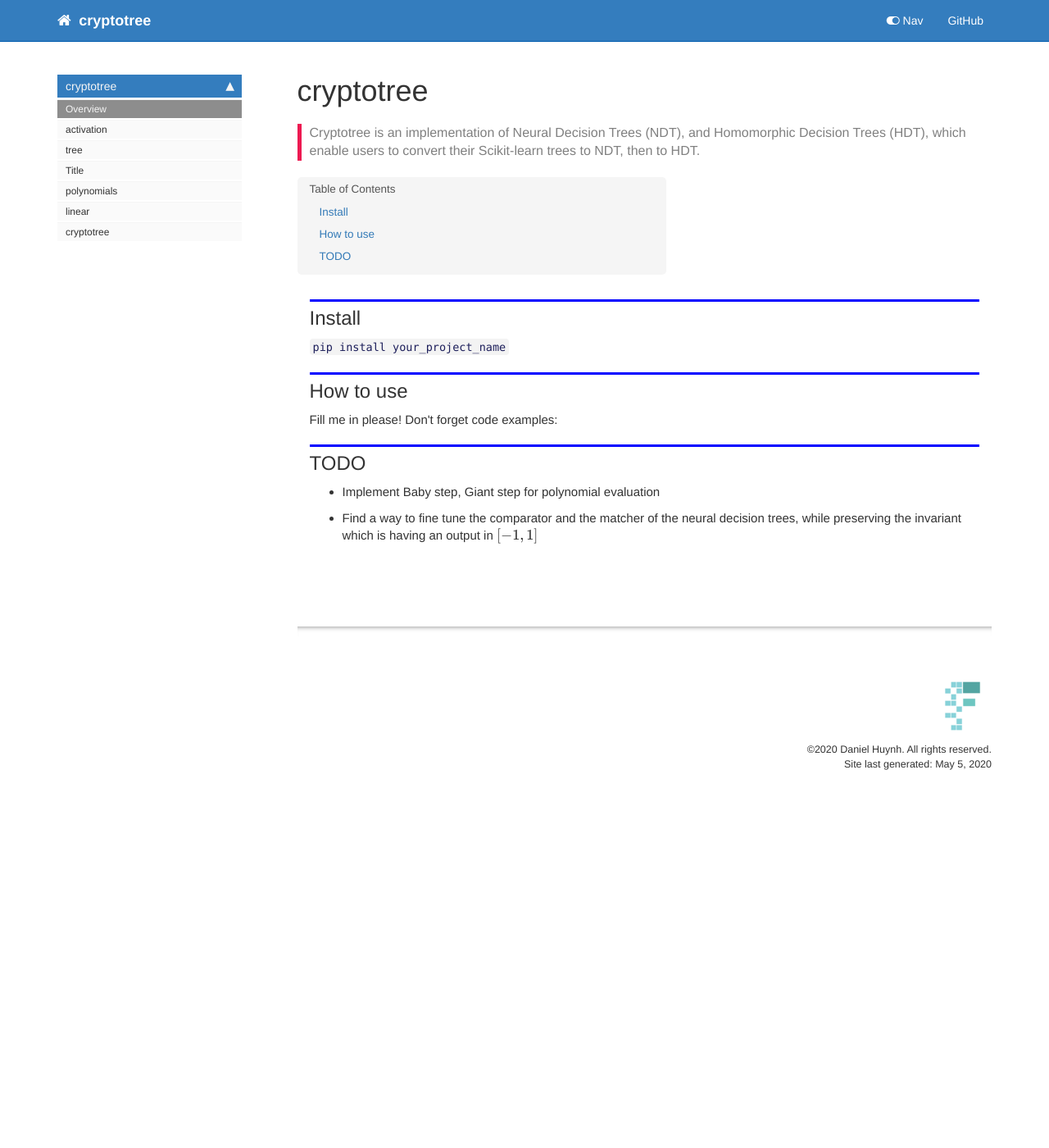
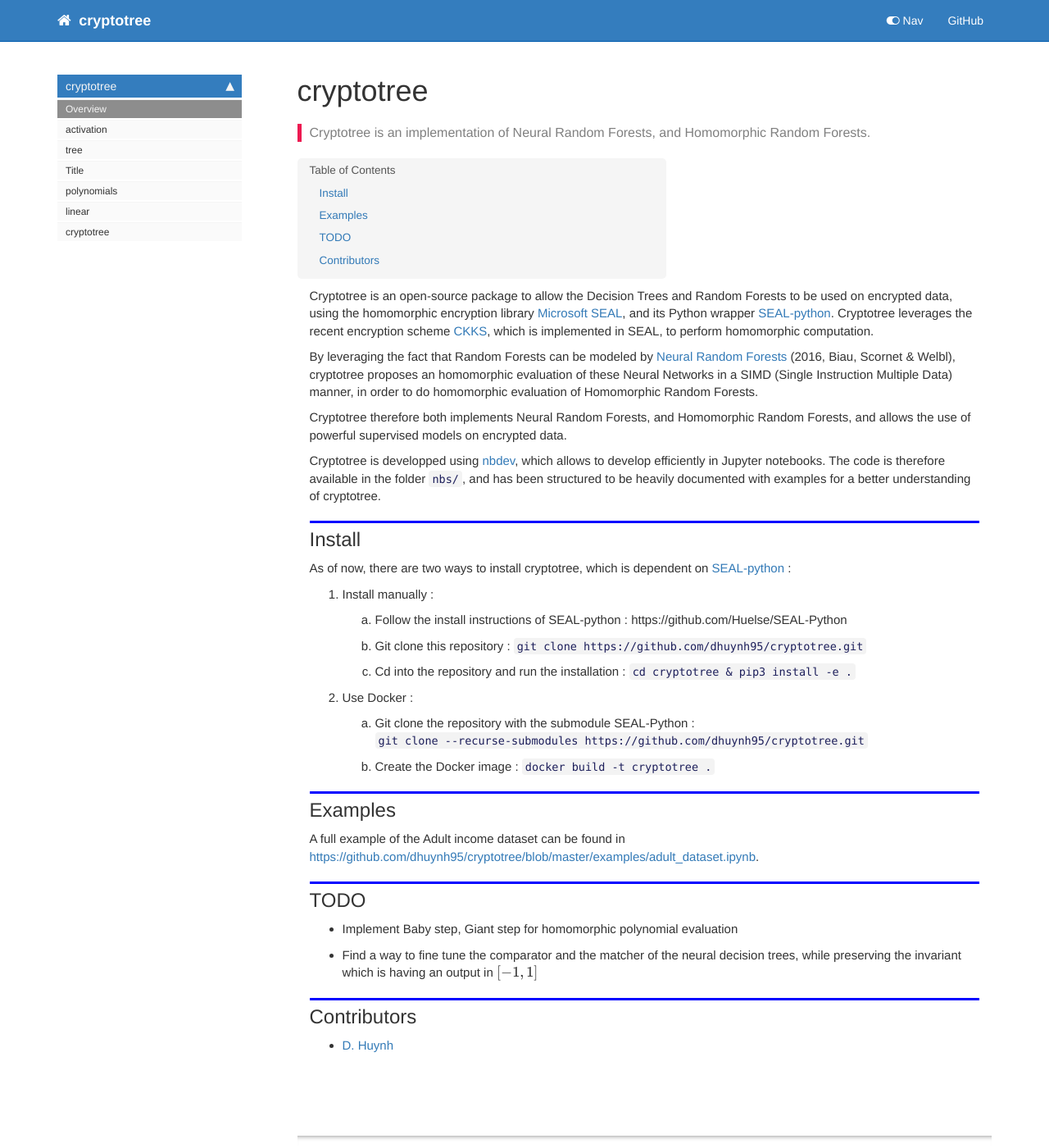
Before and after one commit to dhuynh95/cryptotree, a Jekyll site: the page built from docs/index.html, in a window 1280 px wide and 1400 px high. Shown: the whole window at 82% size. Built offline with Jekyll 4.4.1, drawn with Linux system fonts in a browser that asks for light colours; nearby versions of some CDN libraries; comment, search, counter and statistics services are not loaded.

Commit message:
Added Dockerfile and edited index

```diff
--- a/docs/index.html
+++ b/docs/index.html
@@ -5,8 +5,8 @@ title: cryptotree
 keywords: fastai
 sidebar: home_sidebar
 
-summary: "Cryptotree is an implementation of Neural Decision Trees (NDT), and Homomorphic Decision Trees (HDT), which enable users to convert their Scikit-learn trees to NDT, then to HDT."
-description: "Cryptotree is an implementation of Neural Decision Trees (NDT), and Homomorphic Decision Trees (HDT), which enable users to convert their Scikit-learn trees to NDT, then to HDT."
+summary: "Cryptotree is an implementation of Neural Random Forests, and Homomorphic Random Forests."
+description: "Cryptotree is an implementation of Neural Random Forests, and Homomorphic Random Forests."
 ---
 <!--
 
@@ -29,26 +29,51 @@ description: "Cryptotree is an implementation of Neural Decision Trees (NDT), an
 
 <div class="cell border-box-sizing text_cell rendered"><div class="inner_cell">
 <div class="text_cell_render border-box-sizing rendered_html">
+<p>Cryptotree is an open-source package to allow the Decision Trees and Random Forests to be used on encrypted data, using the homomorphic encryption library <a href="https://github.com/Microsoft/SEAL">Microsoft SEAL</a>, and its Python wrapper <a href="https://github.com/Huelse/SEAL-Python">SEAL-python</a>. Cryptotree leverages the recent encryption scheme <a href="https://eprint.iacr.org/2016/421.pdf">CKKS</a>, which is implemented in SEAL, to perform homomorphic computation.</p>
+<p>By leveraging the fact that Random Forests can be modeled by <a href="https://arxiv.org/pdf/1604.07143.pdf">Neural Random Forests</a> (2016, Biau, Scornet &amp; Welbl), cryptotree proposes an homomorphic evaluation of these Neural Networks in a SIMD (Single Instruction Multiple Data) manner, in order to do homomorphic evaluation of Homomorphic Random Forests.</p>
+<p>Cryptotree therefore both implements Neural Random Forests, and Homomorphic Random Forests, and allows the use of powerful supervised models on encrypted data.</p>
+<p>Cryptotree is developped using <a href="https://nbdev.fast.ai/">nbdev</a>, which allows to develop efficiently in Jupyter notebooks. The code is therefore available in the folder <code>nbs/</code>, and has been structured to be heavily documented with examples for a better understanding of cryptotree.</p>
+
+</div>
+</div>
+</div>
+<div class="cell border-box-sizing text_cell rendered"><div class="inner_cell">
+<div class="text_cell_render border-box-sizing rendered_html">
 <h2 id="Install">Install<a class="anchor-link" href="#Install"> </a></h2>
 </div>
 </div>
 </div>
 <div class="cell border-box-sizing text_cell rendered"><div class="inner_cell">
 <div class="text_cell_render border-box-sizing rendered_html">
-<p><code>pip install your_project_name</code></p>
-
+<p>As of now, there are two ways to install cryptotree, which is dependent on <a href="https://github.com/Huelse/SEAL-Python">SEAL-python</a> :</p>
+<ol>
+    <li> Install manually :
+        <ol>
+            <li>Follow the install instructions of SEAL-python : https://github.com/Huelse/SEAL-Python</li>
+            <li>Git clone this repository : <code>git clone https://github.com/dhuynh95/cryptotree.git</code></li>
+            <li>Cd into the repository and run the installation : <code>cd cryptotree & pip3 install -e . </code></li>
+        </ol>
+    </li>
+    <li> Use Docker :
+        <ol>
+            <li>Git clone the repository with the submodule SEAL-Python : <br>
+                <code>git clone --recurse-submodules https://github.com/dhuynh95/cryptotree.git</code> </li>
+            <li>Create the Docker image : <code>docker build -t cryptotree .</code></li>
+        </ol>
+    </li>
+</ol>
 </div>
 </div>
 </div>
 <div class="cell border-box-sizing text_cell rendered"><div class="inner_cell">
 <div class="text_cell_render border-box-sizing rendered_html">
-<h2 id="How-to-use">How to use<a class="anchor-link" href="#How-to-use"> </a></h2>
+<h2 id="Examples">Examples<a class="anchor-link" href="#Examples"> </a></h2>
 </div>
 </div>
 </div>
 <div class="cell border-box-sizing text_cell rendered"><div class="inner_cell">
 <div class="text_cell_render border-box-sizing rendered_html">
-<p>Fill me in please! Don't forget code examples:</p>
+<p>A full example of the Adult income dataset can be found in <a href="https://github.com/dhuynh95/cryptotree/blob/master/examples/adult_dataset.ipynb">https://github.com/dhuynh95/cryptotree/blob/master/examples/adult_dataset.ipynb</a>.</p>
 
 </div>
 </div>
@@ -56,11 +81,26 @@ description: "Cryptotree is an implementation of Neural Decision Trees (NDT), an
 <div class="cell border-box-sizing text_cell rendered"><div class="inner_cell">
 <div class="text_cell_render border-box-sizing rendered_html">
 <h2 id="TODO">TODO<a class="anchor-link" href="#TODO"> </a></h2><ul>
-<li>Implement Baby step, Giant step for polynomial evaluation</li>
+<li>Implement Baby step, Giant step for homomorphic polynomial evaluation</li>
 <li>Find a way to fine tune the comparator and the matcher of the neural decision trees, while preserving the invariant which is having an output in $[-1,1]$</li>
 </ul>
 
 </div>
 </div>
 </div>
+<div class="cell border-box-sizing text_cell rendered"><div class="inner_cell">
+<div class="text_cell_render border-box-sizing rendered_html">
+<h2 id="Contributors">Contributors<a class="anchor-link" href="#Contributors"> </a></h2>
 </div>
+</div>
+</div>
+<div class="cell border-box-sizing text_cell rendered"><div class="inner_cell">
+<div class="text_cell_render border-box-sizing rendered_html">
+<ul>
+<li><a href="https://github.com/dhuynh95">D. Huynh</a></li>
+</ul>
+
+</div>
+</div>
+</div>
+</div>
```
Also changed, not shown: README.md, 3 other files.
